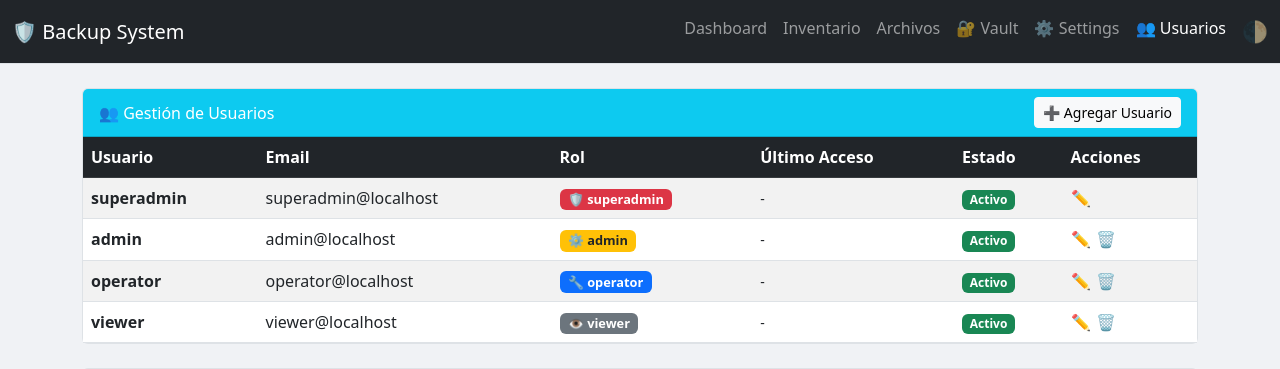
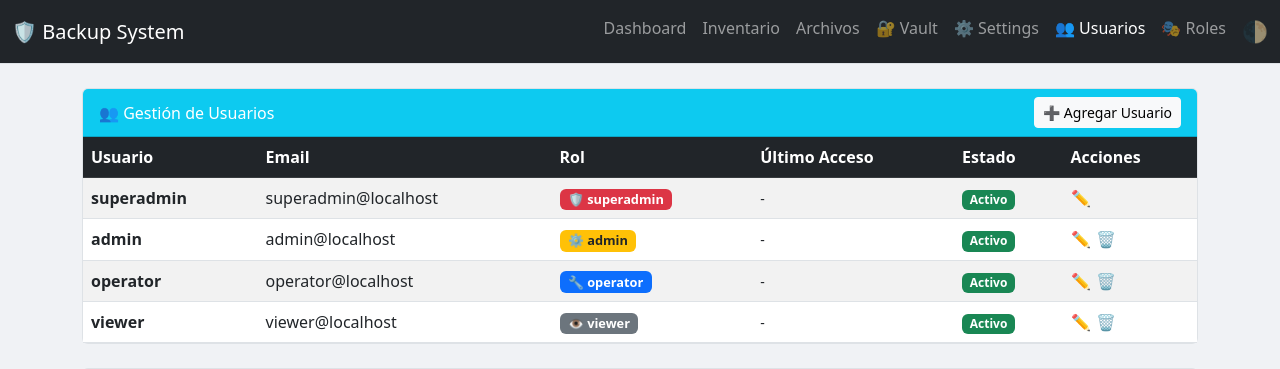
Before and after one commit to Peripotec/backup_system, a Flask app: page /admin/users in a window 1280 px wide. Shown: the top 369 px of the page. Run offline with Flask 3, Linux system fonts and the light colour scheme; the visitor is signed in with stand-in values (Sample User, id 1); data comes from the database, SQL or seed files in the repository; data that the repository does not hold is empty.

Commit message:
Fix: manage_roles checkbox, roles navbar link, token copy fallback, superadmin permissions

```diff
--- a/templates/users.html
+++ b/templates/users.html
@@ -99,6 +99,7 @@
                 <li class="nav-item"><a class="nav-link" href="/admin/vault">🔐 Vault</a></li>
                 <li class="nav-item"><a class="nav-link" href="/admin/settings">⚙️ Settings</a></li>
                 <li class="nav-item"><a class="nav-link active" href="/admin/users">👥 Usuarios</a></li>
+                <li class="nav-item"><a class="nav-link" href="/admin/roles">🎭 Roles</a></li>
                 <li class="nav-item"><span class="nav-link theme-toggle" onclick="toggleTheme()">🌓</span></li>
             </ul>
         </div>
@@ -261,6 +262,12 @@
                                             id="perm-manage_users" onchange="updateCustomRole()">
                                         <label class="form-check-label text-danger"
                                             for="perm-manage_users"><strong>Gestionar usuarios</strong></label>
+                                    </div>
+                                    <div class="form-check">
+                                        <input class="form-check-input perm-check" type="checkbox"
+                                            id="perm-manage_roles" onchange="updateCustomRole()">
+                                        <label class="form-check-label text-danger"
+                                            for="perm-manage_roles"><strong>Gestionar roles</strong></label>
                                     </div>
                                 </div>
                             </div>
@@ -510,12 +517,33 @@
             var input = document.getElementById('generated-token');
             input.select();
             input.setSelectionRange(0, 99999);
-            navigator.clipboard.writeText(input.value).then(function () {
-                document.getElementById('copy-btn').textContent = '✅ Copiado!';
-                setTimeout(function () {
-                    document.getElementById('copy-btn').textContent = '📋 Copiar';
-                }, 2000);
-            });
+
+            // Try modern clipboard API first, fallback for HTTP
+            if (navigator.clipboard && navigator.clipboard.writeText) {
+                navigator.clipboard.writeText(input.value).then(function () {
+                    showCopySuccess();
+                }).catch(function () {
+                    fallbackCopy(input);
+                });
+            } else {
+                fallbackCopy(input);
+            }
+        }
+
+        function fallbackCopy(input) {
+            try {
+                document.execCommand('copy');
+                showCopySuccess();
+            } catch (e) {
+                alert('Copia manual: ' + input.value);
+            }
+        }
+
+        function showCopySuccess() {
+            document.getElementById('copy-btn').textContent = '✅ Copiado!';
+            setTimeout(function () {
+                document.getElementById('copy-btn').textContent = '📋 Copiar';
+            }, 2000);
         }
 
         function deleteToken(tokenId) {
--- a/web_app.py
+++ b/web_app.py
@@ -132,7 +132,7 @@ ROLE_PERMISSIONS = {
               'edit_inventory', 'view_vault', 'edit_vault', 'view_settings', 'edit_settings'],
     'superadmin': ['view_dashboard', 'view_files', 'view_diff', 'run_backup', 'view_inventory',
                    'edit_inventory', 'view_vault', 'edit_vault', 'view_settings', 'edit_settings',
-                   'manage_users']
+                   'manage_users', 'manage_roles']
 }
 
 def has_permission(user_or_role, permission):
```
